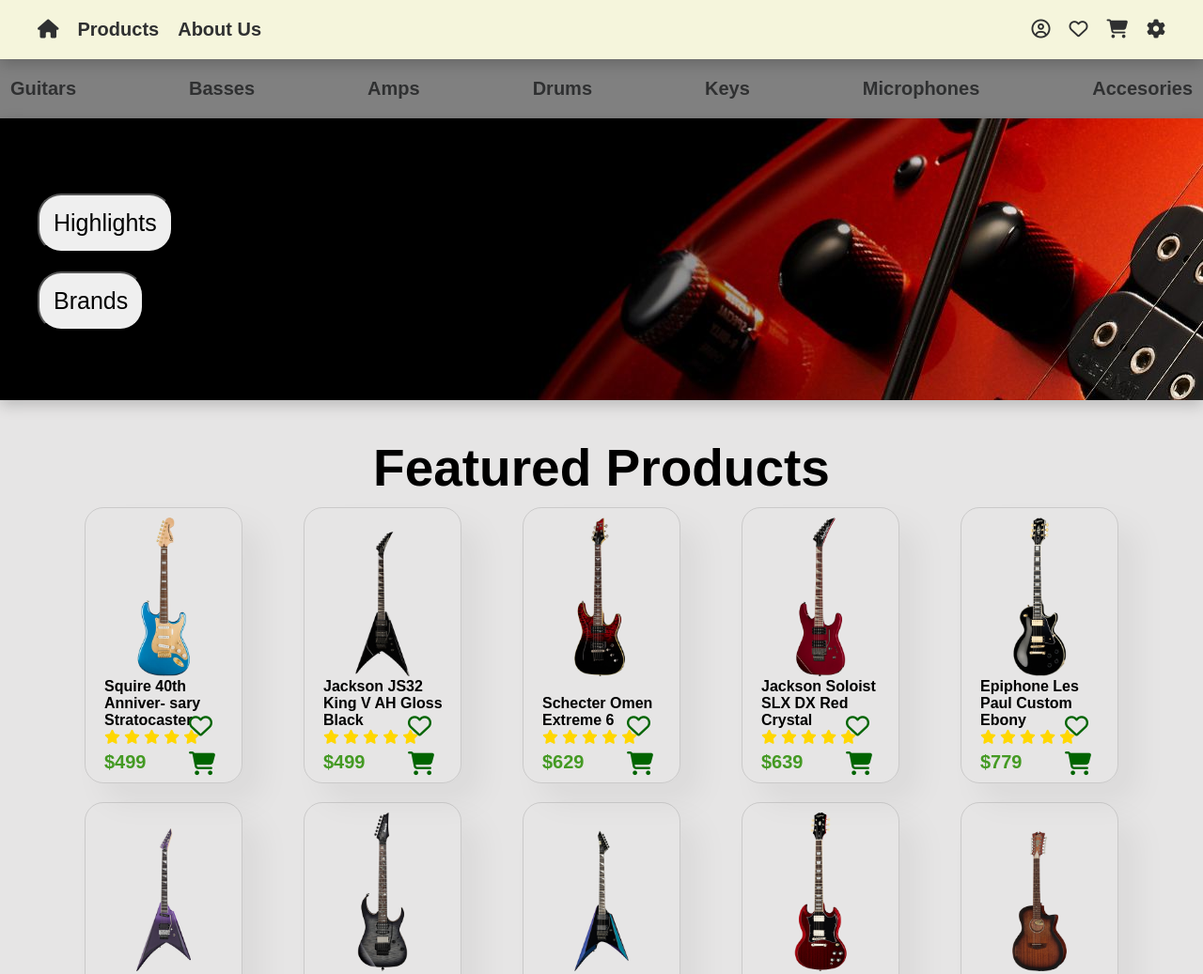
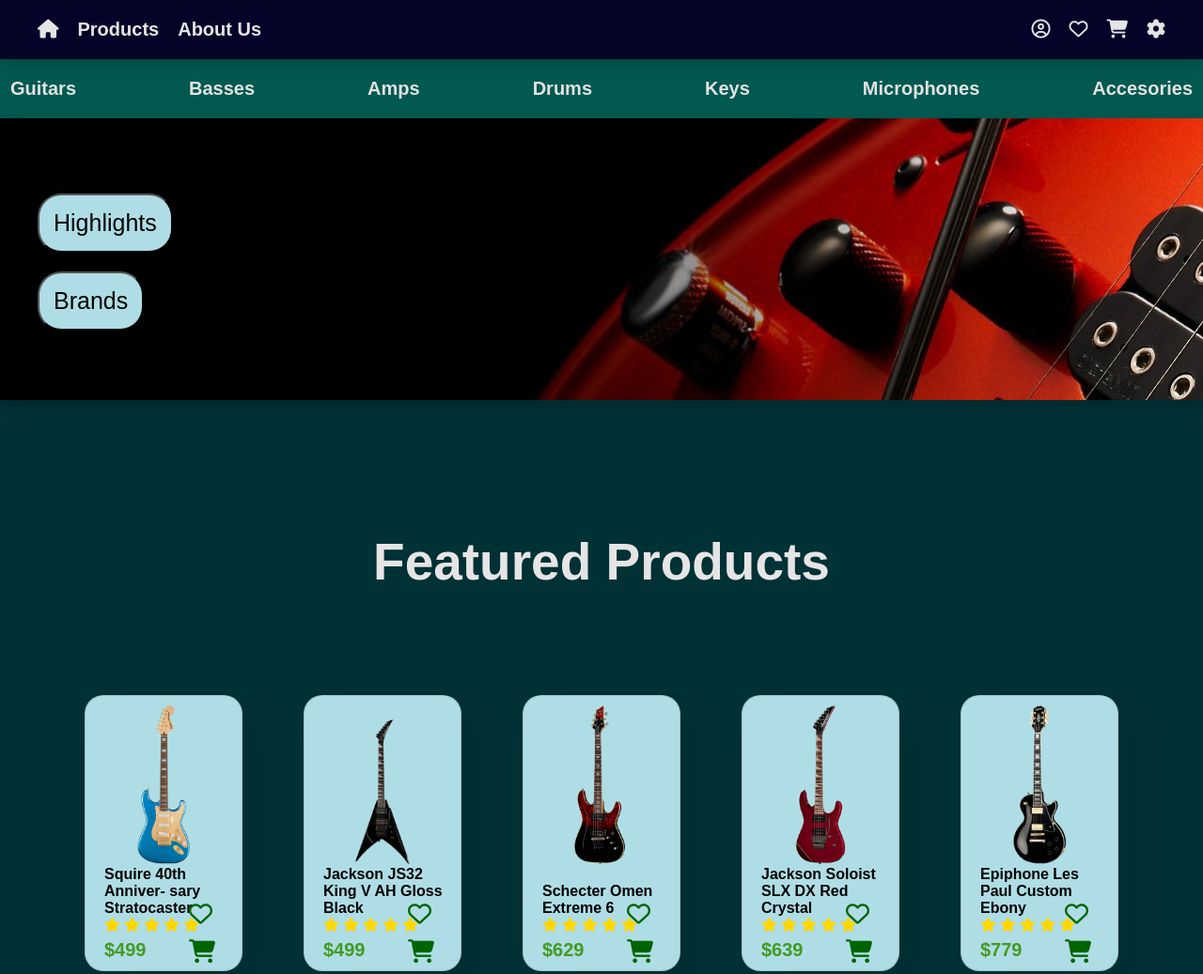
Before and after one commit to david895123/Website, a website: page Webshop/html/productsGuitars.html in a window 1280 px wide. Shown: the top 1037 px of the page at 94% size. Drawn offline with Linux system fonts and the light colour scheme.

Commit message:
Add files via upload

```diff
--- a/Webshop/css/PageCSS/aboutUsStyle.css
+++ b/Webshop/css/PageCSS/aboutUsStyle.css
@@ -3,7 +3,7 @@
 }
 
 body{
-    background-color: white ;
+    background-color: #025950 ;
 }
 
 #title{
@@ -22,10 +22,14 @@
   justify-content: center;  /* Centers horizontally */
   align-items: center;      /* Centers vertically */
   height: 200px;
+  color: #e6e5e5;
+}
+#title h2{
+    color: #e6e5e5;
 }
 
 #title h4{
-    color: black;
+    color: #e6e5e5;
     text-align: center;
     font-size: 50px;
 }
--- a/Webshop/css/PageCSS/homeStyle.css
+++ b/Webshop/css/PageCSS/homeStyle.css
@@ -1,7 +1,7 @@
 
 #hero
 {
-    background-color: #30D5C8 ;
+    background-color: #0FA4AF ;
     display: flex;
     padding: 0 80px;
     align-items: flex-start ;
@@ -51,7 +51,7 @@
 }
 
 #feature .fe-box{
-
+    background-color: #AFDDE5;
     width: 200px;
     text-align: center;
     padding: 25px 15px;
--- a/Webshop/css/PageCSS/loginStyle.css
+++ b/Webshop/css/PageCSS/loginStyle.css
@@ -11,10 +11,12 @@
     font-size: 20px;
     margin: 20px;
 }
-
+.textBox{
+    background-color: #AFDDE5;
+}
 
 #loginWindow{
-    background-color: white;
+    background-color: #0FA4AF;
     margin:auto;
     align-items: center;
     justify-content: center;
--- a/Webshop/css/PageCSS/productsStyle.css
+++ b/Webshop/css/PageCSS/productsStyle.css
@@ -22,6 +22,7 @@
     padding: 15px;
     border-radius: 25px;
     transition: 0.2s ease;
+    background-color: #AFDDE5;
 
 }
 .prodButton:hover{
--- a/Webshop/css/base.css
+++ b/Webshop/css/base.css
@@ -6,7 +6,7 @@
     size: 75;
 }
 body{
-    background-color:#e6e5e5 ;
+    background-color:#003135 ;
 }
 h1{
     font-size: 60px;
--- a/Webshop/css/navbar.css
+++ b/Webshop/css/navbar.css
@@ -3,7 +3,7 @@
     align-items: center;
     justify-content: space-between;
     padding: 20px 40px;
-    background-color:beige;
+    background-color:#060329;
     box-shadow: 0 5px 15px rgba(0,0,0,0.2);
     z-index: 999;
     position: sticky;
@@ -36,7 +36,7 @@
     text-decoration: none;
     font-size: 20px;
     font-weight: 600;
-    color:rgb(47, 48, 49) ;
+    color: #e6e5e5 ;
     transition: 0.2s ease;
 }
 .navbarItem a:hover{
--- a/Webshop/css/productBar.css
+++ b/Webshop/css/productBar.css
@@ -3,7 +3,7 @@
     align-items: center;
     justify-content:center;
     padding: 20px 40px;
-    background-color:gray;
+    background-color:#025950;
     box-shadow: 0 5px 15px rgba(0,0,0,0.2);
     z-index: 999;
     top: 0;
@@ -26,6 +26,6 @@
     text-decoration: none;
     font-size: 20px;
     font-weight: 600;
-    color:rgb(47, 48, 49) ;
+    color:#e3e3e3 ;
     transition: 0.2s ease;
 }
--- a/Webshop/css/products.css
+++ b/Webshop/css/products.css
@@ -8,7 +8,13 @@
 
  }
 
+ #product1 h2{
+    color: #e6e5e5;
+    margin: 100px;
+ }
+
  #product1 .pro{
+    background-color: #AFDDE5;
     margin: 10px;
     position: relative;
      width: 15% ;
```
Also changed, not shown: Webshop/other.txt (+7 -0 lines).
